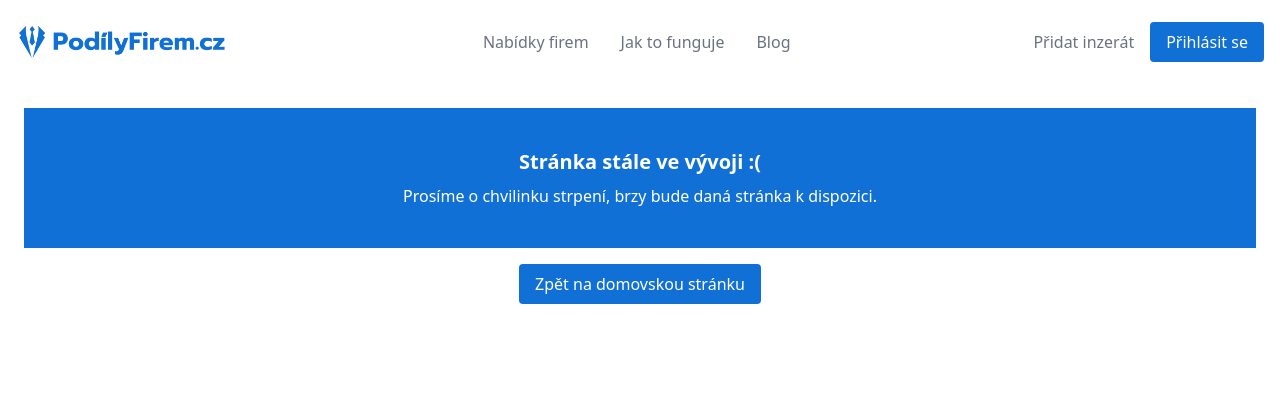
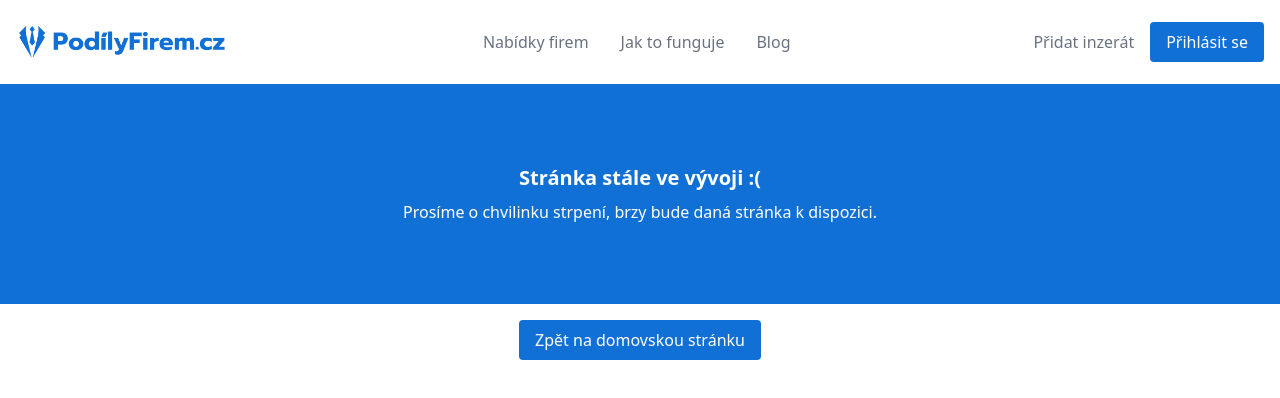
Before and after one commit to JuliaStolova/Pod-lyFirem.cz, a SvelteKit app: page /Developing in a window 1280 px wide. Shown: the top 398 px of the page. Built offline with nearby package versions, Linux system fonts and the light colour scheme.

Commit message:
web still in development :c

```diff
--- a/src/routes/+page.svelte
+++ b/src/routes/+page.svelte
@@ -1,4 +1,5 @@
 <script lang="ts">
+	import { goto } from '$app/navigation';
 	import FirmCard from '$lib/components/FirmCard.svelte';
 	import SortControls from '$lib/components/SortControls.svelte';
 	import { firms } from '$lib/data/firms';
@@ -77,12 +78,12 @@
 				{#if count === 1}
 					<p class="text-gray-500">Zobrazeno: {count} firma</p>
 				{:else if count <= 4}
-                    <p class="text-gray-500">Zobrazeno: {count} firmy</p>
+					<p class="text-gray-500">Zobrazeno: {count} firmy</p>
 				{:else if count > 4}
-                    <p class="text-gray-500">Zobrazeno: {count} firem</p>
-                {:else}
-                    <p class="text-gray-500">Nebyly nalezeny žádné firmy</p>
-                {/if}
+					<p class="text-gray-500">Zobrazeno: {count} firem</p>
+				{:else}
+					<p class="text-gray-500">Nebyly nalezeny žádné firmy</p>
+				{/if}
 
 				<SortControls {firms} bind:sortedFirms />
 			</div>
@@ -98,7 +99,7 @@
 			<div
 				class="border-primary text-primary flex w-full cursor-pointer items-center justify-center rounded-lg border-2 border-dashed bg-white p-4 font-bold"
 			>
-				<p class="text-md">Zobrazit více nabídek</p>
+				<a class="text-md" href="/Developing">Zobrazit více nabídek</a>
 			</div>
 		</div>
 	</div>
--- a/src/routes/Developing/+page.svelte
+++ b/src/routes/Developing/+page.svelte
@@ -3,8 +3,8 @@
 	import { goto } from '$app/navigation';
 </script>
 
-<div class="flex w-full flex-col items-center justify-center gap-4 p-6">
-    <div class="bg-primary flex h-fit w-full flex-col items-center justify-center gap-2 p-6 text-white md:p-10">
+<div class="flex w-full flex-col items-center justify-center gap-4">
+    <div class="bg-primary flex h-fit w-full flex-col items-center justify-center gap-2 px-10 py-20 text-center text-white md:p-20">
         <h1 class="text-xl font-bold">Stránka stále ve vývoji :(</h1>
         <p>Prosíme o chvilinku strpení, brzy bude daná stránka k dispozici.</p>
     </div>
```
